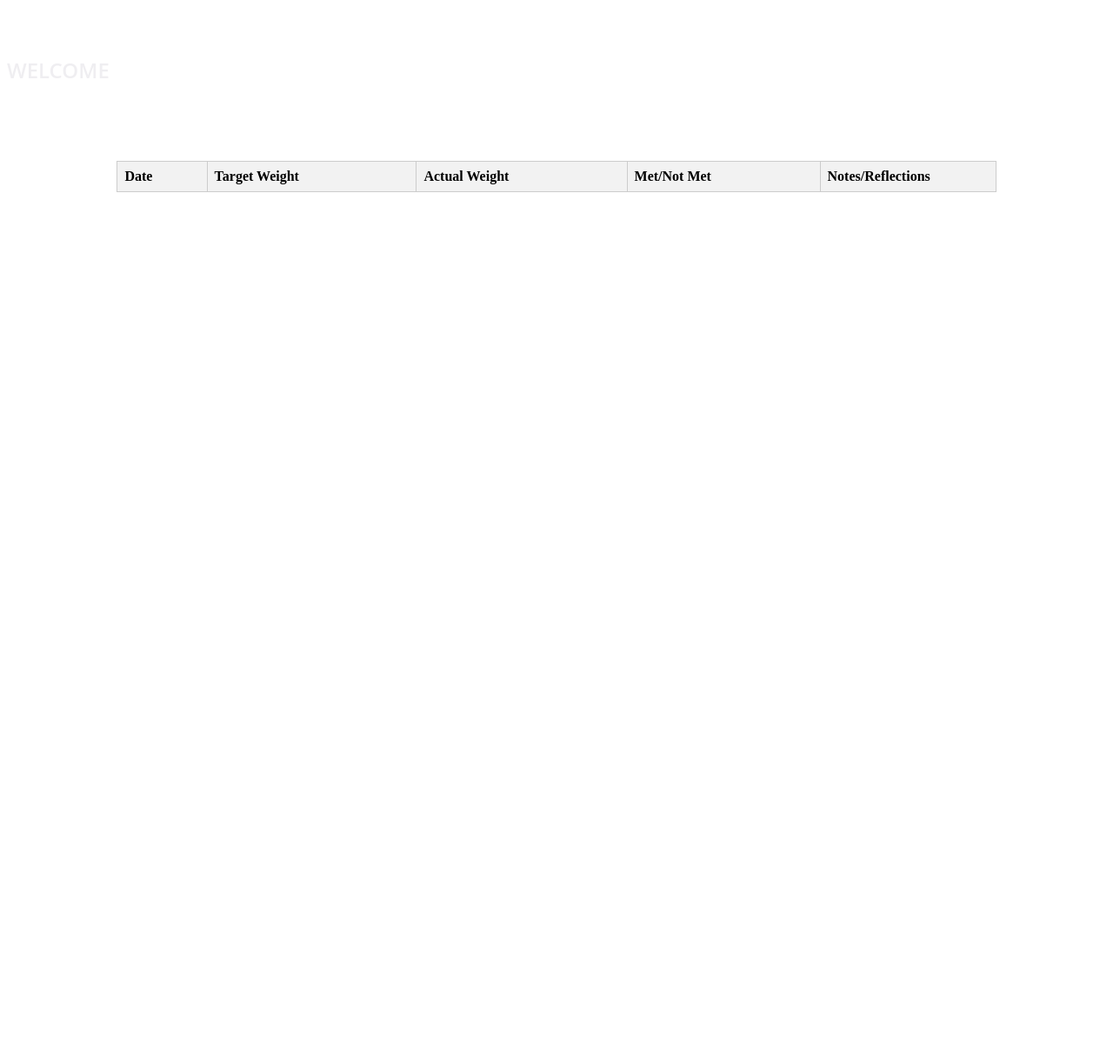
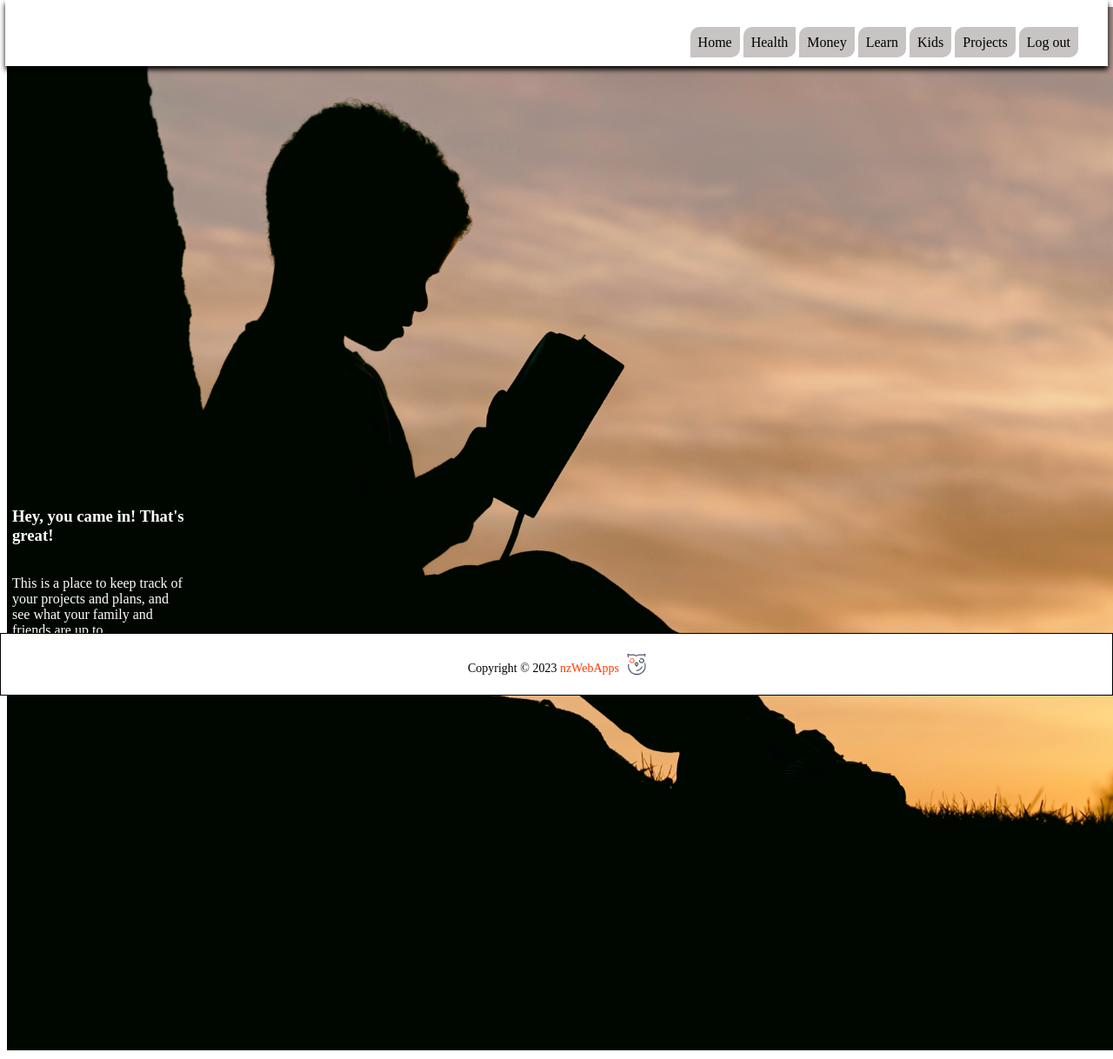
Before and after one commit to DRCUOA/ordertry, a Node project: template views/homepage.handlebars in a window 1280 px wide; the page is wider, and only the part inside the window is pictured. Shown: that part at 87% size. Before the commit the page ends 221 px from the top of that part, so only its background shows below. Run offline with Node 20 templates, Linux system fonts and the light colour scheme; the template is opened without the code that fills it, so the values that code supplies are empty; some libraries are stand-ins or nearby versions.

Commit message:
catch-up setup changes

```diff
--- a/app.js
+++ b/app.js
@@ -54,7 +54,7 @@ const { addUserToLocals, verifyAuthenticated } = require("./controllers/auth-mid
 app.use(addUserToLocals);
 
 app.get('/', verifyAuthenticated, (req, res) => {
-    res.render('homepage')
+      res.render('homepage', {pageTitle: "Welcome"})
 });
 
 // Set up multer for file uploads
@@ -67,8 +67,6 @@ const storage = multer.diskStorage({
   },
 });
 const upload = multer({ storage });
-
-
 
 // setup routes
 const authRoutes = require("./routes/auth-routes");
--- a/controllers/auth-middleware.js
+++ b/controllers/auth-middleware.js
@@ -32,7 +32,7 @@ async function verifyAuthenticated(req,res,next) {
   if(res.locals.user) {
     next();
   } else {
-    res.render("index");
+    res.render("index", {pageTitle: "Welcome"});
   }
 };
 
--- a/public/css/styles.css
+++ b/public/css/styles.css
@@ -1,17 +1,19 @@
+/**************************************************************************
+ *
+ *      CSS Variables
+ *
+ **********/
+
 :root {
   /* Color Palette */
-    --primary-color: #000000;
-    --secondary-color: #5F6368;
-    --light-color: #efeef1;
-    --dark-color: #4a496f;
-    --danger-color: #ff3333;
-    --success-color: #484646;
-    --warning-color: #cfcfcf;
-    --info-color: #F3F3F3;
+  --primary-color: rgba(255, 255, 255, 1);
+  --secondary-color: rgb(0, 0, 0);
+  --tertiary-color: rgba(255, 69, 0, 1);
+  --shading: rgb(199, 196, 195);
+  /* Fonts */
+  --primary-font: Arial, sans-serif;
+  --secondary-font: Arial, sans-serif;
 
-  /* Fonts */
-  --primary-font: "Open Sans", sans-serif;
-  --secondary-font: "Montserrat", sans-serif;
 
   /* Text size */
   --base-text-size: 16px;
@@ -30,204 +32,229 @@
   /* Shadows */
   --base-box-shadow: 0 4px 8px 0 rgba(0, 0, 0, 0.2);
   --lg-box-shadow: 0 10px 20px 0 rgba(0, 0, 0, 0.2);
+}
 
-  /* Modals */
-  --modal-bg-color: rgb(190, 190, 190);
-  --modal-border-color: #ccc;
+/*******************************************************************
+ *
+ *      Main Layout
+ *
+ **********/
+
+a {
+  color: var(--secondary-color);
+  text-decoration: none;
+  text-transform: none;
+  padding: 9px;
 }
 
 
+a:hover {
+  color: var(--tertiary-color);
+  border-radius: 10px 0px 10px 0px;
+  border: 4px solid var(--tertiary-color);
+  padding: 5px;
+  color: var(--secondary-color);
+}
 
-/* general element styling */
 
-a {
+#header {
+  margin: 0 6px 6px 6px;
+  position: fixed;
+  top: 0;
+  left: 0;
+  right: 0;
+  height: 3.5em;
+  background-color: var(--primary-color);
+  padding: 10px;
+  box-shadow: 0px 4px 6px var(--secondary-color);
+}
+
+#page-title-weight {
+  position: fixed;
+  top: 0;
+  left: 0;
+  margin: 30px;
+}
+
+.nav {
+  position: fixed;
+  top: 0;
+  right: 0;
+  margin: 40px;
+}
+
+.nav>a {
+  background-color: var(--shading);
+  border-radius: 10px 0px 10px 0px;
+}
+
+.nav>a:hover {
+  background-color: var(--tertiary-color);
   color: var(--primary-color);
 }
 
-
-/* general element styling */
-
-a {
-    color: var(--primary-color);
+#content {
+  margin-top: 0px;
+  padding: 0px;
+  background-color: var(--primary-color);
+  margin-bottom: 10px;
 }
 
-h1, h2, h3, h4, h5, h6, button {
-  color: var(--light-color);
-  font-family: var(--primary-font);
-  text-transform: uppercase;
-  font-weight: 600;
-  margin-bottom: var(--base-spacing);
+#footer {
+  position: fixed;
+  bottom: 0;
+  left: 0;
+  right: 0;
+  height: 50px;
+  background-color: var(--primary-color);
+  padding: 10px;
+  text-align: center;
+  margin-bottom: 0px;
+  border: 1px solid var(--secondary-color);
+  font-size: 14px;
 }
 
-p, li {
-  color: var(--dark-color);
-  font-size: var(--base-text-size);
-  font-family: var(--primary-font);
-  line-height: 1.5;
-  margin-bottom: var(--base-spacing);
+/**************************************************************************
+ *
+ *      Index Route - Register/Sign In
+ *
+ **********/
+
+.main {
+  display: block;
+  margin: 0px;
 }
 
-/* Buttons */
-button {
-  border-radius: var(--base-radius);
-  box-shadow: var(--base-box-shadow);
-  font-size: var(--base-text-size);
-  padding: var(--base-spacing);
-  font-family: var(--primary-font);
-  transition: all 0.2s ease-in-out;
+.main .btn-container {
+  display: flex;
+  flex-direction:  column;
+  align-items: center;
+  justify-content: center;
+  text-justify: auto;
+  width: 100%;
 }
 
-button.primary {
-  background-color: var(--primary-color);
-  color: #fff;
+.btn-container > h1 {
+  font: var(--primary-font);
+  text-align: center;
 }
 
-button.danger {
-  background-color: var(--danger-color);
-  color: #fff;
+.main button {
+  background-color: var(--tertiary-color);
+  color: var(--primary-color);
+  border-radius: 10px;
+  padding: 10px 10px;
+  margin: 20px;
+  width: 150px
 }
 
-button.success {
-  background-color: var(--success-color);
-  color: #fff;
+/**************************************************************************
+ *
+ *      Modal Styles
+ *
+ **********/
+
+.modal {
+  display: none;  /* Hidden by default */
+  position: fixed;   /* Stay in place */
+  z-index: 1;   /* Sit on top */
+  padding-top: 100px;  /* Location of the box */
+  left: 0%;
+  top: 0;
+  width: 100%;   /* Full width */
+  height: 100%;  /* Full height */
+  overflow: auto;  /* Enable scroll if needed */
+  background-color: var(--primary-color); /* Fallback color */
+  background-color: var(--secondary-color); /* Black w/ opacity */
 }
 
-button.warning {
-  background-color: var(--warning-color);
-  color: #fff;
+/* Modal Content */
+.modal-content {
+  display: flex;
+  flex-direction: column;
+  align-items:flex-start;
+  background-color: var(--primary-color);
+  margin: var(--lg-spacing);
+  padding: var(--sm-spacing);
+  width: fit-content;
+  position: absolute;
+  top: 40%;
+  left: 50%;
+  transform: translate(-50%, -50%);
+  transition: transform 0.5s ease-in-out;
 }
 
-button.info {
-  background-color: var(--info-color);
-  color: #fff;
-}
 
-/* Utils */
-
-.toast {
-  display: flex;
-  flex-direction: row;
-  color: var(--secondary-color);
+label, input {
+  display: block;
+  margin: 2px;
   align-items: center;
   justify-content: center;
 }
 
-/* Form */
-form {
+form > button {
+  margin: 0 calc(100%/4) 0 calc(100%/4);
+}
+
+/**************************************************************************
+ *
+ *      Hero Welcome Partial
+ *
+ **********/
+
+/* Add some styling for the hero section */
+.hero {
+  background-color: black;
+  text-align: center;
+  padding: 50px;
+}
+
+/* Style the heading and subheading */
+.hero h1 {
+  font-size: 48px;
+  margin-bottom: 20px;
+}
+
+.hero p {
+  font-size: 24px;
+  margin-bottom: 40px;
+}
+
+/* Add a button to the hero section */
+.hero .button {
+  background-color: #0077ff;
+  color: #ffffff;
+  padding: 12px 24px;
+  border-radius: 4px;
+  text-decoration: none;
+  margin-top: 20px;
+}
+
+#hero-content {
+  /* background */
+  height: 150vh;
+  width: 130vw;
+  background-image: url(/assets/hero-nature2-littleboy.jpeg);
+  background-size: contain;
+  background-repeat:repeat-x;
+}
+
+#hero-text-items {
+  /* text */
   display: flex;
   flex-direction: column;
-  align-items: center;
+  position: fixed;
+  bottom: 14px;
+  left: 14px;
+  width: 200px;
+  color: var(--primary-color);
 }
 
-label {
-  font-size: var(--base-text-size);
-  margin-bottom: var(--xs-spacing);
-  color: var(--dark-color);
-  font-family: var(--primary-font);
-  font-weight: 400;
+#advice4Today {
+
 }
 
-input[type="email"],
-input[type="password"],
-input[type="text"] {
-  width: calc(100%/1.3);
-  height: 20px;
-  padding: var(--base-spacing);
-  border: 1px solid var(--light-color);
-  border-radius: var(--base-radius);
-  font-size: var(--base-text-size);
-  font-family: var(--primary-font);
-  margin-bottom: var(--base-spacing);
-  transition: all 0.2s ease-in-out;
-}
-
-input:focus {
-  border: 1px solid var(--primary-color);
-  box-shadow: 0 0 0 2px var(--primary-color);
-}
-
-button[type="submit"] {
-  width: 120px;
-  height: fit-content;
-  padding: var(--base-spacing);
-  border: none;
-  border-radius: var(--base-radius);
-  background-color: var(--primary-color);
-  color: white;
-  font-size: var(--base-text-size);
-  font-family: var(--primary-font);
-  cursor: pointer;
-  transition: all 0.2s ease-in-out;
-  text-transform: uppercase;
-  font-weight: 600;
-}
-
-button[type="submit"]:hover {
-  background-color: var(--warning-color);
-}
-
-/* Modals */
-
-.modal {
-  display: none; /* Hidden by default */
-  position: fixed; /* Stay in place */
-  z-index: 1; /* Sit on top */
-  padding-top: 100px; /* Location of the box */
-  left: 0;
-  top: 0;
-  width: 100%; /* Full width */
-  height: 100%; /* Full height */
-  overflow: auto; /* Enable scroll if needed */
-  background-color: var(--modal-bg-color); /* Fallback color */
-  background-color: rgba(0, 0, 0, 0.4); /* Black w/ opacity */
-}
-
-/* Modal Content */
-.modal-content {
-  background-color: var(--modal-bg-color);
-  margin: auto;
-  padding: var(--xs-spacing);
-  border: 1px solid var(--modal-border-color);
-  border-radius: var(--base-radius);
-  width: calc(100%/1.1);
-}
-
-/* page specifics */
-.main {
-  /* display: flex;
-  flex-direction: column;
-  align-items: center;
-  justify-content: center;
-  position: fixed;
-  top: 0;
-  right: 0;
-  bottom: 0;
-  left: 0;
-  width: 100%;
-  height: 100%; */
-  /* background-color: var(--info-color);
-  background-image: url("../assets/logo-nb-nt-smiley-200.webp");
-  background-position: center 150px;
-  background-repeat: no-repeat; */
-}
-
-.main .btn-container {
-  display: flex;
-  align-items: center;
-  justify-content: center;
-  width: 100%;
-}
-
-.main button {
-  background-color: var(--secondary-color);
-  padding: 10px 20px;
-  margin-right: 10px;
-  margin-left: 10px;
-}
-
-
-
- /**************************************************************************
+/**************************************************************************
  *
  *      Weight Loss
  *
@@ -235,62 +262,25 @@ button[type="submit"]:hover {
 
 .container {
   display: block;
-  width: 80%;
+  width: 100%;
   margin: 0 auto;
 }
 
 table {
+  margin-top: 5em;
   width: 100%;
   border-collapse: collapse;
 }
 
-th, td {
-  border: 1px solid #ccc;
+th,
+td {
+  border: 1px solid var(--primary-color);
   padding: 8px;
   text-align: left;
+  background-color: var(--shading);
 }
 
 th {
-  background-color: #f2f2f2;
+  background-color: var(--primary-color);
+  color: var(--secondary-color);
 }
-
-
-
- /**************************************************************************
- *
- *      MAIN NAV
- *
- **********/
-
- .nav-container {
-  display: none;
-  position: absolute;
-  top: 0;
-  right: 0;
- }
-
- .hamburger {
-  display:flex;
-  flex-direction: row;
-  position: relative;
-  background-color: red;
- }
-
- #frame {
-height: 500px;
-width: 600px;
- }
-
-  /**********************************************************************
- *
- *      Responsive design
- *
- **********/
-
-
-
- /* TO DO */
-
-@media (max-width: 768px) {
-  /* Mobile styles */
-}
--- a/views/homepage.handlebars
+++ b/views/homepage.handlebars
@@ -1,37 +1,11 @@
 <!-- homepage view -->
+<section id="hero-content">
+  <section id="hero-text-items">
+  <h3>Hey,  you came in!  That&#39;s great!	</h3>
+  <p>This is a place to keep track of your projects and plans, and see what your family and friends are up to.</p>
+  <a href="#" class="button">Get Started</a>
+  </section>
+  <section id="advice4Today">
 
-
-
-<section class="main">
-    {{!-- display a toast message if one provided --}}
-    {{#if toastMessage}}
-    <p class="toast">{{toastMessage}}</p>
-    <br>
-    {{/if}}
-    <br>
-    <br>
-    <h1>Welcome</h1>
-<br>
-<br>
-<br>
-<br>
- {{> weightloss}}
-{{!--
-<div class="embed-container">
-    <iframe id="frame" src="https://global.awxbio.cool/remote/glycemic/30944.htm?openid=2539623879436296" frameborder="0"></iframe>
-</div>
-<br>
-<br> --}}
-<br>
-<br>
-<br>
-<br>
-    {{!-- <form action="/data/upload" method="post" enctype="multipart/form-data">
-        <div class="form-group">
-            <label for="file">Upload CSV file</label>
-            <input type="file" name="file" id="file" class="form-control-file">
-        </div>
-        <button type="submit" class="btn btn-primary">Upload</button>
-    </form> --}}
-
+  </section>
 </section>
--- a/views/layouts/main.handlebars
+++ b/views/layouts/main.handlebars
@@ -11,12 +11,32 @@
   <script src="https://cdnjs.cloudflare.com/ajax/libs/moment.js/2.29.1/moment.min.js"></script>
   <script src="https://cdn.jsdelivr.net/npm/chart.js@2.9.3/dist/Chart.min.js"></script>
   <script src="/client-scripts/client-script" defer></script>
-  {{!-- <script src="/client-scripts/chart.js" defer></script> --}}
+  {{!--
+  <script src="/client-scripts/chart.js" defer></script> --}}
 </head>
 
 <body>
-  {{{body}}}
-  {{> nav}}
+  <div id="header">
+    <h1 id="page-title-weight">{{pageTitle}}</h1>
+    <nav class="nav">
+      <a href="#">Home</a>
+      <a href="#">Health</a>
+      <a href="#">Money</a>
+      <a href="#">Learn</a>
+      <a href="#">Kids</a>
+      <a href="#">Projects</a>
+      <a href="/logout">Log out</a>
+    </nav>
+  </div>
+
+  <div id="content">
+    {{{body}}}
+  </div>
+
+  <div id="footer">
+    <p>Copyright © 2023 <span style="color: rgb(255,60,0)">nzWebApps</span><img src="/assets/logo-nb-nt-smiley-200.webp"
+        alt="logo" style="height: 40px; width: 40px; margin: -9px -10px -11px 0px;"></p>
+  </div>
 </body>
 
 </html>
--- a/views/partials/login.handlebars
+++ b/views/partials/login.handlebars
@@ -3,7 +3,7 @@
 <form method="post" action="/login">
   <span class="close" id="close-log-in">&times;</span>
   <br>
-  <label for="username">username:</label>
+  <label for="username">Username:</label>
   <input type="text" name="username" required>
   <br>
   <label for="password">Password:</label>
--- a/views/partials/nav.handlebars
+++ /dev/null
@@ -1,12 +0,0 @@
-<div class="nav-container">
-  <div id="hamburger" class="hamburger">
-    <span class="line"></span>
-    <span class="line"></span>
-    <span class="line"></span>
-  </div>
-  <nav id="nav" class="nav">
-    <a href="#">Home</a>
-    <a href="#">About</a>
-    <a href="#">Contact</a>
-  </nav>
-</div>
--- a/views/partials/new-account.handlebars
+++ b/views/partials/new-account.handlebars
@@ -1,5 +1,5 @@
 <!-- new-account html form-->
-<form id="newaccount" method="post" action="/new-account">
+<form id="newaccount" method="post" action="/new-account" style="--nRows:5">
   <span class="close" id="reg-close">&times;</span>
   <br>
   <label for="email">Email:</label>
--- a/views/partials/weightloss.handlebars
+++ b/views/partials/weightloss.handlebars
@@ -16,11 +16,14 @@
 </div>
 
 <div id="modal-card" class="modal">
+
   <div class="modal-content">
     <span class="close-button">&times;</span>
+
     <div class="modal-header">
       <h3 id="date-label"></h3>
     </div>
+
     <div class="modal-body">
       <label for="actualWeight">Actual Weight:</label>
       <input type="number" name="actualWeight" id="actualWeight">
@@ -34,8 +37,11 @@
       <label for="notes">Notes/Reflections:</label>
       <textarea name="notes" id="notes"></textarea>
     </div>
+
     <div class="modal-footer">
       <button id="save-button">Save</button>
     </div>
+
   </div>
+
 </div>
```
Also changed, not shown: app.mjs (deleted, +0 -62 lines), views/index.handlebars (+12 -11 lines), webkb-extra.mjs (deleted, +0 -118 lines), public/assets/hero-nature2-littleboy.jpeg (added), users-app.db, views/partials/hero-home.handlebars (added), 3 other files.
